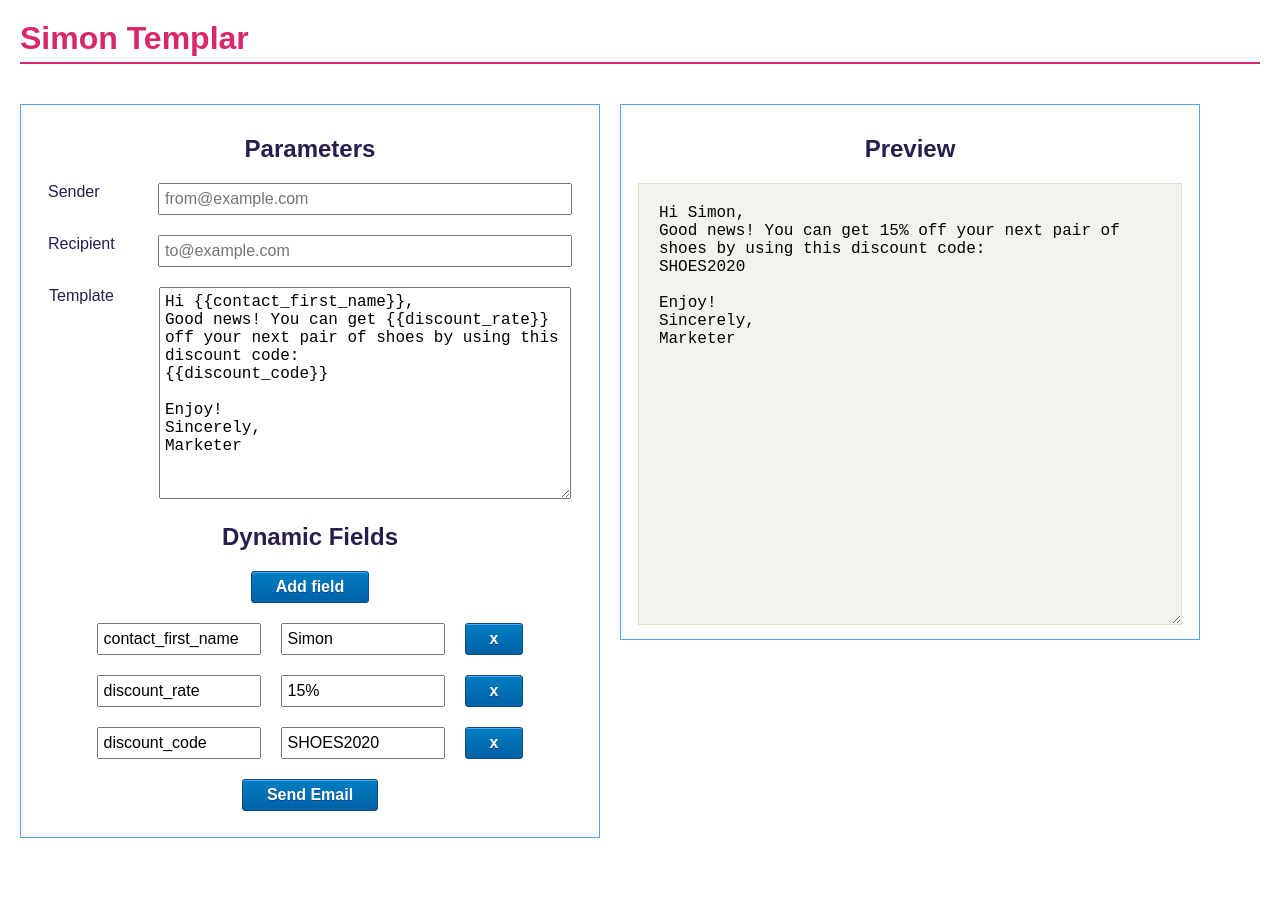
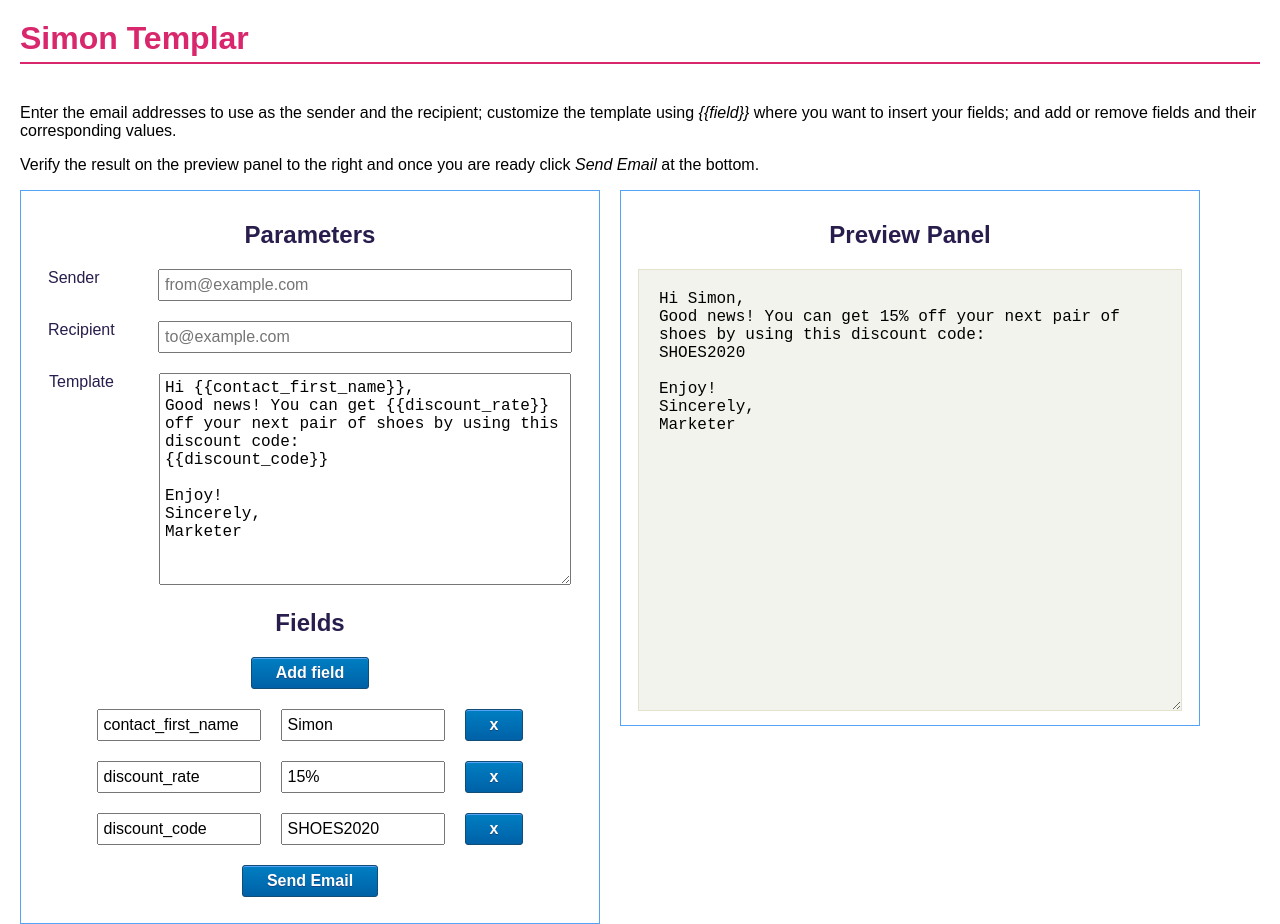
Before and after one commit to alexisbellido/email-template, a React (Create React App) app in the folder react/simon-templar/: page / in a window 1280 px wide. Before the commit the page ends 838 px from the top, so only its background shows below. Built offline with nearby package versions, Linux system fonts and the light colour scheme.

Commit message:
preparing for testing and polishing

```diff
--- a/react/simon-templar/src/App.css
+++ b/react/simon-templar/src/App.css
@@ -5,12 +5,15 @@
 }
 
 .app h1 {
-  text-align: left;
   width: auto;
   margin: 20px auto 40px auto;
   color: #d8276c;
   border-bottom: 2px solid #d8276c;
   padding-bottom: 5px;
+}
+
+.app h1, .app p {
+  text-align: left;
 }
 
 .app section {
--- a/react/simon-templar/src/App.js
+++ b/react/simon-templar/src/App.js
@@ -10,6 +10,7 @@ import Previewer from './components/Previewer';
 
 const App = () => {
 
+  // initialize template parameter with an example
   const [parameters, setParameters] = useState({
     template: "Hi {{contact_first_name}},\nGood news! You can get {{discount_rate}} off your next pair of shoes by using this discount code:\n{{discount_code}}\n\nEnjoy!\nSincerely,\nMarketer",
     sender: "",
@@ -19,7 +20,7 @@ const App = () => {
   const [renderedTemplate, setRenderedTemplate] = useState('');
   const [notifications, setNotifications] = useState([]);
 
-  // initialize dynamic fields with an example
+  // initialize dynamic fields with a few examples
   const [dynamicFields, setDynamicFields] = useState([
     {
       id: "1",
@@ -51,14 +52,13 @@ const App = () => {
       const template = Handlebars.compile(parameters.template);
       setRenderedTemplate(template(context));
     } catch(error) {
-      // don't render if there's a parsing error
+      // don't render if Handlebars reports a parsing error
     }
   };
 
   const addField = () => {
-    // Add a field to array of dynamic fields.
-    // Use milliseconds elapsed since the UNIX epoch to generate a unique ID.
-    // We could use another way of generating unique IDs but keeping it simple for this demonstration.
+    // Add a field to the array of dynamic fields.
+    // Use Date.now() to keep it simple and generate a unique ID.
     setDynamicFields(prevDynamicFields => [
       ...prevDynamicFields,
       {
@@ -70,7 +70,7 @@ const App = () => {
   };
 
   const removeField = (field) => {
-    // Go over all the dynamic fields and filter out the one we need to remove.
+    // Loop over all dynamic fields and filter out the one we want to remove.
     setDynamicFields(prevDynamicFields =>
       prevDynamicFields.filter(currentField => currentField.id !== field.id)
     );
@@ -84,7 +84,7 @@ const App = () => {
     setDynamicFields(prevDynamicFields =>
       prevDynamicFields.map(currentField => {
         // Use an if block instead of the ternary operator to make it clear that we are
-        // matching and updating a particular element in the array.
+        // matching and updating a particular element in the array of dynamic fields.
         if (currentField.id === field.id) {
           return {
             ...currentField,
@@ -105,29 +105,30 @@ const App = () => {
     });
   };
 
-  const validateEmail = email => {
+  const isValidEmail = email => {
     const re = /\S+@\S+\.\S+/;
     return re.test(email);
   }
 
-  const sendEmail = e => {
-    e.preventDefault();
+  const isValidPayload = () => {
     let notifications = [];
-    if (!validateEmail(parameters.sender)) {
+    if (!isValidEmail(parameters.sender)) {
       notifications.push("Please enter a valid sender email address.");
     }
-    if (!validateEmail(parameters.recipient)) {
+    if (!isValidEmail(parameters.recipient)) {
       notifications.push("Please enter a valid recipient email address.");
     }
     if (!parameters.template) {
       notifications.push("Template empty. Please add one.");
     }
-    if (notifications.length) {
-      // invalid parameters, notify
-      setNotifications(notifications);
-    } else {
-      // call API to send email
+    setNotifications(notifications);
+    return !notifications.length;
+  }
 
+  const sendEmail = e => {
+    e.preventDefault();
+    if (isValidPayload()) {
+      let notifications = [];
       let fields = {};
       dynamicFields.forEach(field => {
           fields[field.fieldName] = field.fieldValue;
@@ -140,40 +141,25 @@ const App = () => {
         fields
       };
       let url = `//localhost:8000/sender/`;
-      // console.log('payload', payload);
-
       axios
         .post(url, payload)
         .then(response => {
-          console.log(response);
+          if (response.status === 200) {
+            notifications.push("Success! I've sent your message.");
+            setNotifications(notifications);
+          }
         })
         .catch(error => {
           console.log("There was a problem sending your email.", error);
         });
-
-        // axios
-        // .post(url, payload, {
-        //   headers: {
-        //     "Content-Type": "application/json",
-        //   },
-        // })
-        // .then(response => {
-        //   console.log(response);
-        // })
-        // .catch(error => {
-        //   console.log("There was a problem sending your email.", error);
-        // });
-
-      notifications.push("Success! I've sent your message.");
-      setNotifications(notifications);
     }
-
-
   };
 
   return (
     <div className="app">
       <h1>Simon Templar</h1>
+      <p>Enter the email addresses to use as the sender and the recipient; customize the template using <em>&#123;&#123;field&#125;&#125;</em> where you want to insert your fields; and add or remove fields and their corresponding values.</p>
+      <p>Verify the result on the preview panel to the right and once you are ready click <em>Send Email</em> at the bottom.</p>
       <section className="content">
         <ParametersBuilder
           handleChange={handleChange}
--- a/react/simon-templar/src/components/FieldsBuilder/index.js
+++ b/react/simon-templar/src/components/FieldsBuilder/index.js
@@ -19,7 +19,7 @@ const FieldsBuilder = (props) => {
 
     return (
         <form className="fields-builder">
-            <h2>Dynamic Fields</h2>
+            <h2>Fields</h2>
             <div>
                 <button onClick={addField}>Add field</button>
             </div>
--- a/react/simon-templar/src/components/Previewer/index.js
+++ b/react/simon-templar/src/components/Previewer/index.js
@@ -5,7 +5,7 @@ const Previewer = (props) => {
 
     return (
         <div className="previewer">
-            <h2>Preview</h2>
+            <h2>Preview Panel</h2>
             <textarea defaultValue={props.renderedTemplate} readOnly />
         </div>
     );
```
Also changed, not shown: 1 other file (tests, documents, lock files or other folders).
